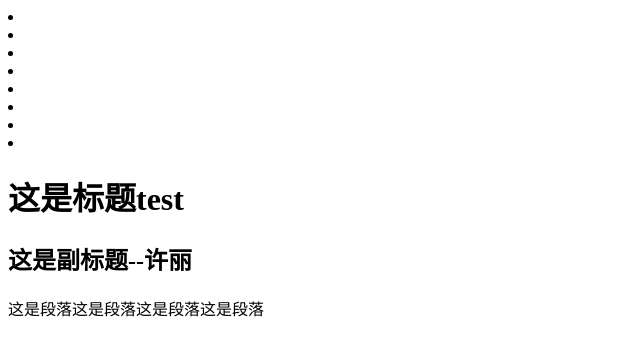
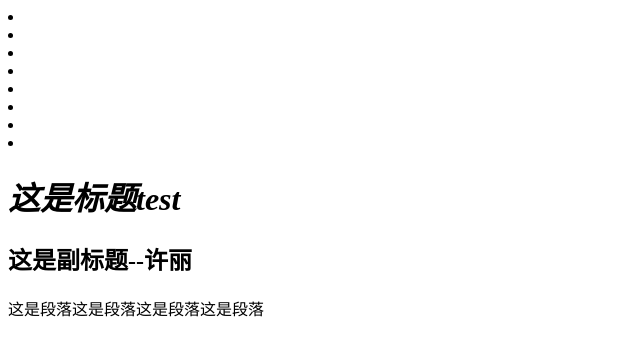
Before and after one commit to whut2016/whut2016.github.io, a plain HTML site: page index.html in a window 1280 px wide. Shown: the full height of the page, 0-640 px from the left. Drawn offline with Linux system fonts and the light colour scheme.

Commit message:
Update index.html

```diff
--- a/index.html
+++ b/index.html
@@ -15,7 +15,7 @@
 	<li></li>
 	<li></li>
 </ui>
-<h1>这是标题test</h1>
+<h1><em>这是标题test</em></h1>
 <h2>这是副标题--许丽</h2>
 <p>这是段落这是段落这是段落这是段落</p>
 
```
